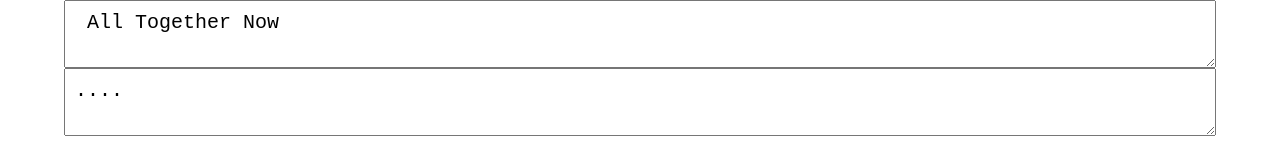
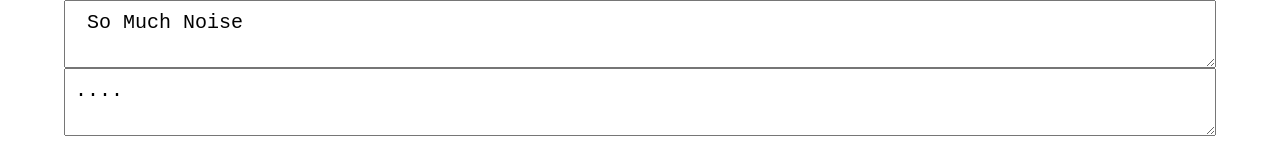
Before and after one commit to samccone/noise, a website with bundled scripts: page basic-demo/noise.html in a window 1280 px wide. Shown: the top 154 px of the page. Built offline with nearby package versions, Linux system fonts and the light colour scheme.

Commit message:
change noise copy

```diff
--- a/basic-demo/noise.html
+++ b/basic-demo/noise.html
@@ -34,7 +34,7 @@
   </head>
   <body>
     <div class='demo'>
-      <textarea id='input'> All Together Now </textarea>
+      <textarea id='input'> So Much Noise </textarea>
       <textarea id='output'>....</textarea>
       <button id='run-demo' onClick='noise.run(45.45, null, true, true)'>Run it!</button>
       <canvas width='600' height='125'></canvas>
```
